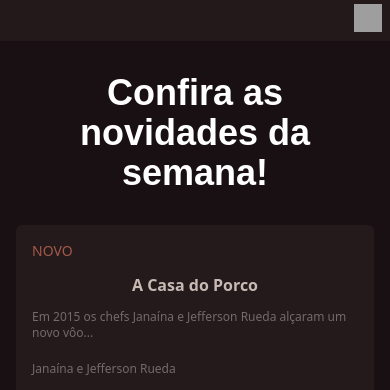
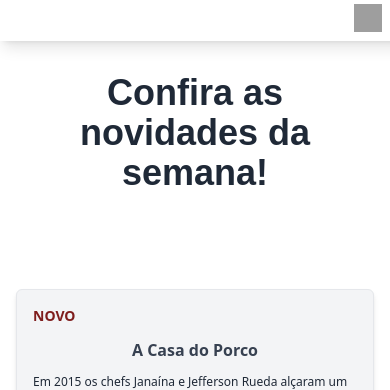
Before and after one commit to FelipeCostaOliveira/Reserva-restaurante, a Flask app: page /novidades in a window 390 px wide; the page is wider, and only the part inside the window is pictured. Shown: the top 390 px of that part. Run offline with Flask 3, Linux system fonts and the light colour scheme; style sheets or scripts are compiled from the project's sources; some libraries are stand-ins or nearby versions; grey boxes are pictures that could not be loaded.

Commit message:
FIX :: Reestilizando as páginas Home e Novidades

```diff
--- a/static/scripts/ResponsiveNavbar.js
+++ b/static/scripts/ResponsiveNavbar.js
@@ -25,7 +25,7 @@ $(document).ready(function() {
 
         // Verifica se o caminho do href corresponde ao caminho atual
         if (currentPath === linkPath) {
-            $(this).parent().addClass('text-yellow-400');
+            $(this).parent().addClass('text-yellow-600');
         }
     });
 });
--- a/templates/novidades.html
+++ b/templates/novidades.html
@@ -8,17 +8,17 @@
     <script src="https://cdn.tailwindcss.com"></script>
     <script src="https://cdnjs.cloudflare.com/ajax/libs/jquery/3.7.1/jquery.min.js" integrity="sha512-v2CJ7UaYy4JwqLDIrZUI/4hqeoQieOmAZNXBeQyjo21dadnwR+8ZaIJVT8EE2iyI61OV8e6M8PP2/4hpQINQ/g==" crossorigin="anonymous" referrerpolicy="no-referrer"></script>
 </head>
-<body class="bg-[#181012] text-white">
+<body class="bg-white text-white">
     <header>
-        <nav class=" bg-[#23181A] text-white m-auto flex flex-row space-x-10 items-center justify-between px-64 py-4 max-md:flex-col max-md:text-sm max-md:items-end max-md:-mr-12 max-md:py-1 max-lg:px-0 max-md:px-14 max-lg:space-x-3 max-lg:text-sm">
+        <nav class=" bg-white text-gray-600 shadow-lg m-auto flex flex-row space-x-10 items-center justify-between px-64 py-4 max-md:flex-col max-md:text-sm max-md:items-end max-md:-mr-12 max-md:py-1 max-lg:px-0 max-md:px-14 max-lg:space-x-3 max-lg:text-sm">
 
             <ul class="flex flex-row items-center space-x-10 max-md:hidden">
                 <figure><img src="static/assets/logo.svg" alt="logo"></figure>
-                <li class=" hover:text-[#A45A49] font-bold"><a href="{{url_for("home")}}">Home</a></li>
-                <li class="hover:text-[#A45A49] font-bold"><a href="{{ url_for("novidades") }}">Novidades</a></li>
+                <li class="font-bold"><a href="{{url_for("home")}}">Home</a></li>
+                <li class="font-bold"><a href="{{ url_for("novidades") }}">Novidades</a></li>
 
             </ul>
-            <a href="{{url_for("logout")}}" class="hover:text-[#A45A49] font-bold border px-2 rounded-lg max-md:hidden">Sair</a>
+            <a href="{{url_for("logout")}}" class="hover:text-yellow-600 font-bold  px-2 rounded-md max-md:hidden">Sair</a>
             <div class="md:hidden">
                 <button id="menubutton" type="" class="inline-flex hover:bg-[#A45A49] rounded-sm" aria-label="Menu" aria-expanded="false">
                     <img id="imagem" class=" h-7 w-7" src="static/assets/menu.svg" alt="">
@@ -38,72 +38,72 @@
 
     <main class="flex flex-col items-center py-8">
         <section class="max-w-6xl w-full px-4 md:px-8">
-            <header class="text-center mb-8">
+            <header class="text-center text-gray-800 mb-8">
                 <h1 class="text-4xl font-montserrat font-bold md:text-3xl">Confira as novidades da semana!</h1>
                 <h2 class="hidden md:block">Dê uma olhada nos novos restaurantes!</h2>
             </header>
         </section>
 
-        <section class="grid grid-cols-1 md:grid-cols-2 gap-4 px-4 md:px-8">
-            <div class="bg-[#241A1C] rounded-md overflow-hidden">
+        <section class="grid grid-cols-1 md:grid-cols-2 gap-4 px-4 md:px-8 mt-16">
+            <div class="bg-gray-100 shadow-md rounded-md overflow-hidden border hover:border-2 hover:border-red-800">
                 <a href="{{url_for("reserva")}}" class="flex flex-col md:flex-row cursor-pointer">
                     <div class="p-4 w-full">
-                        <span class="block text-[#A45A49] text-sm">NOVO</span>
+                        <span class="block font-semibold text-red-900 text-sm">NOVO</span>
                         <div class="flex flex-col md:flex-row justify-between items-center mt-3">
-                            <span class="text-base text-[#C7BAB3] font-bold">A Casa do Porco</span>
+                            <span class="text-base text-gray-700 font-bold">A Casa do Porco</span>
                         </div>
-                        <p class="text-xs text-[#756A67] mt-3">Em 2015 os chefs Janaína e Jefferson Rueda alçaram um novo vôo...</p>
-                        <p class="text-xs text-[#756A67] mt-5">Janaína e Jefferson Rueda</p>
+                        <p class="text-xs text-gray-800 mt-3">Em 2015 os chefs Janaína e Jefferson Rueda alçaram um novo vôo...</p>
+                        <p class="text-xs text-gray-800 mt-5">Janaína e Jefferson Rueda</p>
                     </div>
                     <img class="w-full h-48 object-cover" src="static/assets/main/image13.svg" alt="">
                 </a>
             </div>
-            <div class="bg-[#241A1C] rounded-md overflow-hidden">
+            <div class="bg-gray-100 shadow-md rounded-md overflow-hidden border hover:border-2 hover:border-red-800">
                 <a href="{{url_for("reserva")}}" class="flex flex-col md:flex-row">
                     <div class="p-4 w-full">
-                        <span class="block text-[#A45A49] text-sm">NOVO</span>
+                        <span class="block font-semibold text-red-900 text-sm">NOVO</span>
                         <div class="flex flex-col md:flex-row justify-between items-center mt-3">
-                            <span class="text-base text-[#C7BAB3] font-bold">Maní</span>
+                            <span class="text-base text-gray-700 font-bold">Maní</span>
                         </div>
-                        <p class="text-xs text-[#756A67] mt-3">Comida brasileira, autoral, orgânica (sempre que possível!)...</p>
-                        <p class="text-xs text-[#756A67] mt-5">Helena Rizzo e Willem Vandeven</p>
+                        <p class="text-xs text-gray-800 mt-3">Comida brasileira, autoral, orgânica (sempre que possível!)...</p>
+                        <p class="text-xs text-gray-800 mt-5">Helena Rizzo e Willem Vandeven</p>
                     </div>
                     <img class="w-full h-48 object-cover" src="static/assets/main/image14.svg" alt="">
                 </a>
             </div>
-            <div class="bg-[#241A1C] rounded-md overflow-hidden">
+            <div class="bg-gray-100 shadow-md rounded-md overflow-hidden border hover:border-2 hover:border-red-800">
                 <a href="{{url_for("reserva")}}" class="flex flex-col md:flex-row">
                     <div class="p-4 w-full">
-                        <span class="block text-[#A45A49] text-sm">NOVO</span>
+                        <span class="block font-semibold text-red-900 text-sm">NOVO</span>
                         <div class="flex flex-col md:flex-row justify-between items-center mt-3">
                             <div class="flex flex-row">
-                                <span class="text-base text-[#C7BAB3] font-bold">Jun Sakamoto</span>
+                                <span class="text-base text-gray-700 font-bold">Jun Sakamoto</span>
                             </div>
                         </div>
-                        <p class="text-xs text-[#756A67] mt-3">O renomado chef Jun Sakamoto cria pratos elaborados...</p>
-                        <p class="text-xs text-[#756A67] mt-5">Jun</p>
+                        <p class="text-xs text-gray-800 mt-3">O renomado chef Jun Sakamoto cria pratos elaborados...</p>
+                        <p class="text-xs text-gray-800 mt-5">Jun</p>
                     </div>
                     <img class="w-full h-48 object-cover" src="static/assets/main/image15.svg" alt="">
                 </a>
             </div>
-            <div class="bg-[#241A1C] rounded-md overflow-hidden">
+            <div class="bg-gray-100 shadow-md rounded-md overflow-hidden border hover:border-2 hover:border-red-800">
                 <a href="{{url_for("reserva")}}" class="flex flex-col md:flex-row">
                     <div class="p-4 w-full">
-                        <span class="block text-[#A45A49] text-sm">NOVO</span>
+                        <span class="block font-semibold text-red-900 text-sm">NOVO</span>
                         <div class="flex flex-col md:flex-row justify-between items-center mt-3">
-                            <span class="text-base text-[#C7BAB3] font-bold">Churrascaria Boi na Brasa</span>
+                            <span class="text-base text-gray-700 font-bold">Churrascaria Boi na Brasa</span>
                         </div>
-                        <p class="text-xs text-[#756A67] mt-3">Uma breve descrição do restaurante</p>
-                        <p class="text-xs text-[#756A67] mt-5">Chef</p>
+                        <p class="text-xs text-gray-800 mt-3">Uma breve descrição do restaurante</p>
+                        <p class="text-xs text-gray-800 mt-5">Chef</p>
                     </div>
                     <img class="w-full h-48 object-cover" src="static/assets/main/image16.svg" alt="">
                 </a>
             </div>
         </section>
     </main>
-    <footer class="bg-[#23181A] text-white text-center p-8 md:absolute bottom-0 w-full">
-        <p class="text-[#FFF2E7] text-base font-inter-semibold">&copy; Copyright Tríade do café</p>
-        <p class="text-[#6e6e6e] text-base">Feito por Felipe</p>
+    <footer class="bg-white text-white text-center p-8 md:absolute bottom-0 w-full">
+        <p class="text-gray-700 text-base font-inter-semibold">&copy; Copyright Tríade do café</p>
+        <p class="text-gray-900 text-base">Feito por Felipe</p>
     </footer>
     <script src="static/scripts/ResponsiveNavbar.js"></script>
 </body>
```
Also changed, not shown: templates/home.html (+25 -24 lines).
